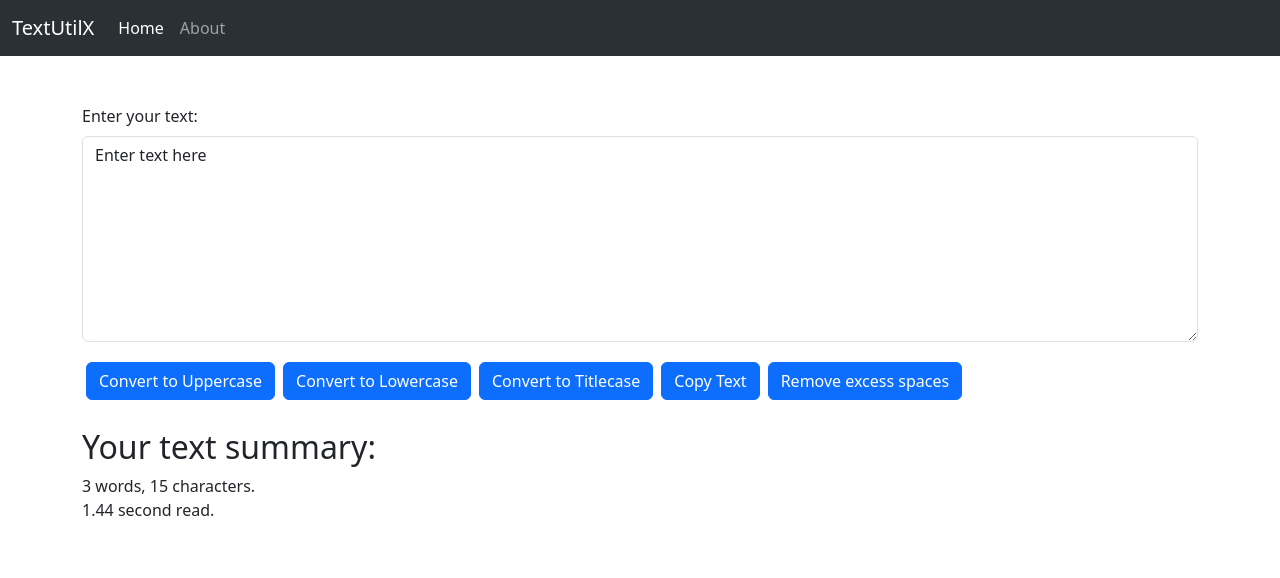
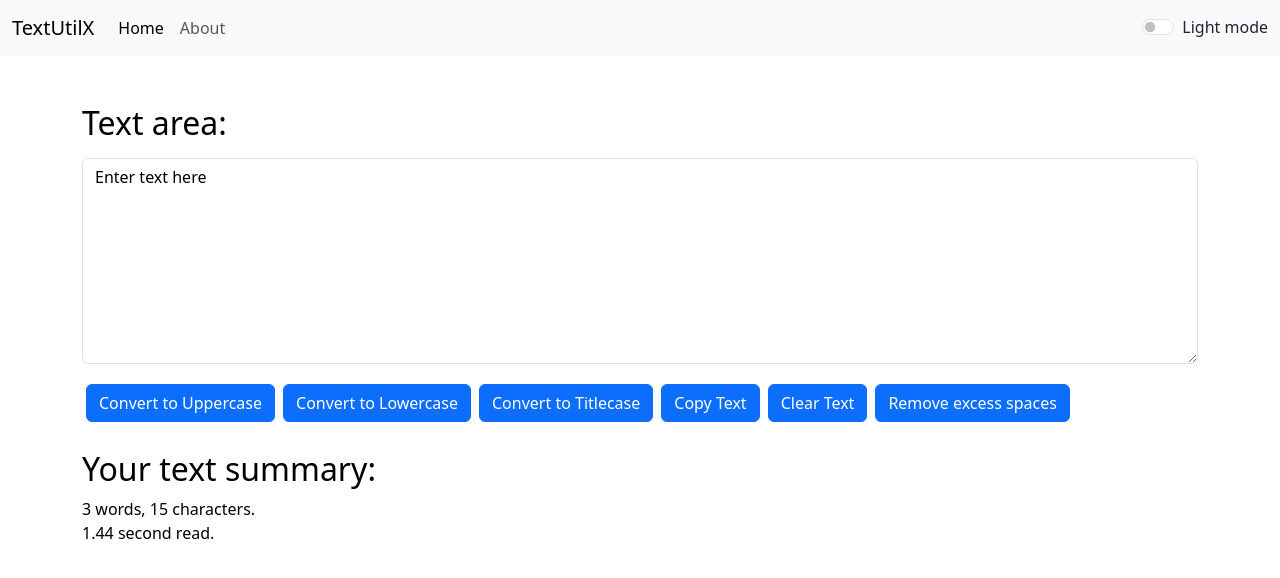
Before and after one commit to debanjangg/textutilx-React, a React (Create React App) app: page / in a window 1280 px wide. Shown: the top 578 px of the page. Built offline with nearby package versions, Linux system fonts and the light colour scheme.

Commit message:
Implemented properly working dark mode

```diff
--- a/public/index.html
+++ b/public/index.html
@@ -17,6 +17,6 @@
   <body>
     <noscript>You need to enable JavaScript to run this app.</noscript>
     <div id="root"></div>
-    <script src="https://cdn.jsdelivr.net/npm/bootstrap@5.3.3/dist/js/bootstrap.bundle.min.js" integrity="sha384-YvpcrYf0tY3lHB60NNkmXc5s9fDVZLESaAA55NDzOxhy9GkcIdslK1eN7N6jIeHz" crossorigin="anonymous"></script></body>
+    <script src="https://cdn.jsdelivr.net/npm/bootstrap@5.3.3/dist/js/bootstrap.bundle.min.js" integrity="sha384-YvpcrYf0tY3lHB60NNkmXc5s9fDVZLESaAA55NDzOxhy9GkcIdslK1eN7N6jIeHz" crossorigin="anonymous"></script>
   </body>
 </html>
--- a/src/App.js
+++ b/src/App.js
@@ -2,13 +2,27 @@ import './App.css';
 import Navbar from './components/Navbar';
 import TextForm from './components/TextForm'
 // import About from './components/About';
+import React, {useState} from "react";
 
 function App() {
+
+  const [theme, setTheme] = useState('light')
+
+  const toggleTheme = () => {
+    if(theme === "light"){
+      setTheme("dark")
+      document.body.style.backgroundColor = "#183155"
+    }else{
+      setTheme("light")
+      document.body.style.backgroundColor = "white"
+    }
+  }
+
   return (
     <>
-    <Navbar title="TextUtilX" aboutText="About"/>
+    <Navbar title="TextUtilX" aboutText="About" theme={theme} toggleTheme={toggleTheme}/>
     <div className="container my-5">
-      <TextForm heading="Enter your text:"/>
+      <TextForm heading="Text area:" theme={theme} toggleTheme={toggleTheme}/>
       {/* {<About/>} */}
     </div>
     </>
--- a/src/components/Navbar.js
+++ b/src/components/Navbar.js
@@ -3,7 +3,7 @@ import PropTypes from 'prop-types'
 
 export default function Navbar(props) {
   return (
-    <nav className="navbar bg-dark navbar-expand-lg bg-body-tertiary" data-bs-theme="dark">
+    <nav className={`navbar navbar-expand-lg navbar-${props.theme} bg-${props.theme}`}>
       <div className="container-fluid">
         <a className="navbar-brand" href="/">{props.title}</a>
         <button className="navbar-toggler" type="button" data-bs-toggle="collapse" data-bs-target="#navbarSupportedContent" aria-controls="navbarSupportedContent" aria-expanded="false" aria-label="Toggle navigation">
@@ -19,6 +19,10 @@ export default function Navbar(props) {
             </li>
           </ul>
         </div>
+        <div className={`nav-item form-check form-switch text-${props.theme === 'light'?'dark':'light'}`}>
+          <input className="form-check-input" onClick={props.toggleTheme} type="checkbox" role="switch" id="flexSwitchCheckDefault"/>
+          <label className="form-check-label" htmlFor="flexSwitchCheckDefault">{props.theme[0].toUpperCase() + props.theme.slice(1)} mode</label>
+        </div>
       </div>
     </nav>
   )
--- a/src/components/TextForm.js
+++ b/src/components/TextForm.js
@@ -1,7 +1,6 @@
 import React, {useState} from 'react'
 
-
-    export default function TextForm(prop) {
+    export default function TextForm(props) {
 
         const [text, setText] = useState('Enter text here');
         // text = "updated text" //wrong way to cheange the state
@@ -40,6 +39,10 @@ import React, {useState} from 'react'
             setText(text.trim().replace(/[ ]+/g, ' '))
         }
 
+        const handleClearClick = () => {
+            setText('')
+        }
+
         const getWords = () =>{
             if(text === '')
                 return 0
@@ -50,19 +53,20 @@ import React, {useState} from 'react'
         return (
             <>
             <div>
-                <div className="mb-3 my-3">
-                    <label htmlFor="textBox" className="form-label">{prop.heading}</label>
-                    <textarea className="form-control" value={text} onChange={handleOnChange} id="textBox" rows="8"></textarea>
+                <div className="mb-3 my-3" style={{color: props.theme === 'dark'?'white':'black'}}>
+                    <label htmlFor="textBox" className="form-label"><h2>{props.heading}</h2></label>
+                    <textarea className="form-control" style={{color: props.theme === 'dark'?'white':'black', backgroundColor: props.theme === 'light'?'white':'gray'}} value={text} onChange={handleOnChange} id="textBox" rows="8"></textarea>
                 </div>
                 <button className="btn btn-primary mx-1 my-1" onClick={handleUpClick}>Convert to Uppercase</button>
                 <button className="btn btn-primary mx-1 my-1" onClick={handleLoClick}>Convert to Lowercase</button>
                 <button className="btn btn-primary mx-1 my-1" onClick={handleTitleClick}>Convert to Titlecase</button>
                 <button className="btn btn-primary mx-1 my-1" onClick={handleCopyClick}>Copy Text</button>
+                <button className="btn btn-primary mx-1 my-1" onClick={handleClearClick}>Clear Text</button>
                 <button className="btn btn-primary mx-1 my-1" onClick={handleSpaces}>Remove excess spaces</button>
             </div>
-            <div className='my-4'>
+            <div className='my-4' style={{color: props.theme === 'dark'?'white':'black'}}>
                 <h2>Your text summary:</h2>
-                <p>{getWords(text)} words, {text.length} characters.<br/>{0.008 * text.split(' ').length * 60} second read.</p>
+                <p>{getWords(text)} words, {text.length} characters.<br/>{0.008 * getWords(text) * 60} second read.</p>
                 <p></p>
             </div>
             </>
```
